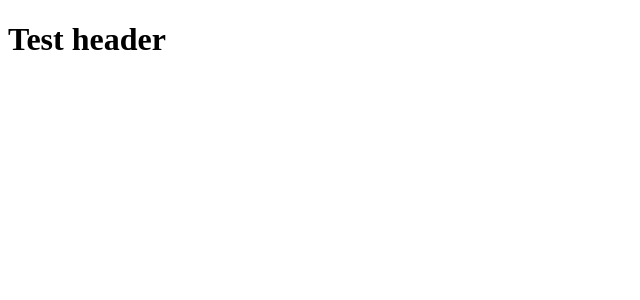
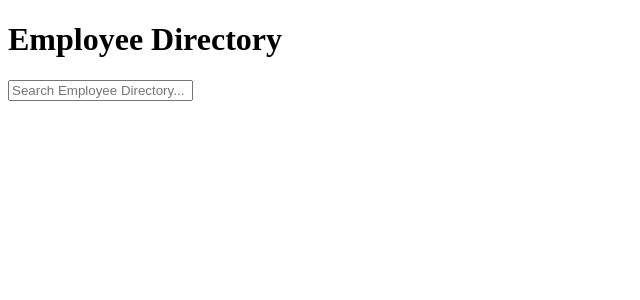
Before and after one commit to TedWildenradt/react-EDT, a React (Create React App) app in the folder frontend/: page / in a window 1280 px wide. Shown: the top 300 px of the page, without its empty margins (0-640 px from the left). Built offline with nearby package versions, Linux system fonts and the light colour scheme.

Commit message:
Setup searchbar component, install lodash for debounce

```diff
--- a/frontend/src/components/app.jsx
+++ b/frontend/src/components/app.jsx
@@ -1,9 +1,13 @@
 import React from 'react';
+import Header from './header';
+import SearchBar from './searchbar';
+
 
 
 const App = () => (
   <div className="overall">
-    <h1>Test header</h1>
+    <Header />
+    <SearchBar />
   </div>
 )
 
--- /dev/null
+++ b/frontend/src/components/header.jsx
@@ -0,0 +1,9 @@
+import React from 'react';
+
+const Header = () => (
+  <div className="header">
+    <h1>Employee Directory</h1>
+  </div>
+)
+
+export default Header;
--- /dev/null
+++ b/frontend/src/components/searchbar.jsx
@@ -0,0 +1,22 @@
+import React from 'react';
+
+class SearchBar extends React.Component{
+  constructor(){
+    super()
+    this.state = {
+      searchQuery: ''
+    }
+  }
+
+  render(){
+    return(
+      <div className="search-form">
+        <form>
+          <input type="text" placeholder="Search Employee Directory..." onChange={this.setSearchQuery}/>
+        </form>
+      </div>
+    )
+  }
+}
+
+export default SearchBar;
--- a/package.json
+++ b/package.json
@@ -18,6 +18,7 @@
     "concurrently": "^4.1.0",
     "express": "^4.16.4",
     "jsonwebtoken": "^8.5.0",
+    "lodash": "^4.17.11",
     "mongoose": "^5.4.18",
     "passport": "^0.4.0",
     "passport-jwt": "^4.0.0",
```
Also changed, not shown: frontend/src/components/employee/employee_list.jsx (added), frontend/src/components/employee/employee_list_item.jsx (added).
